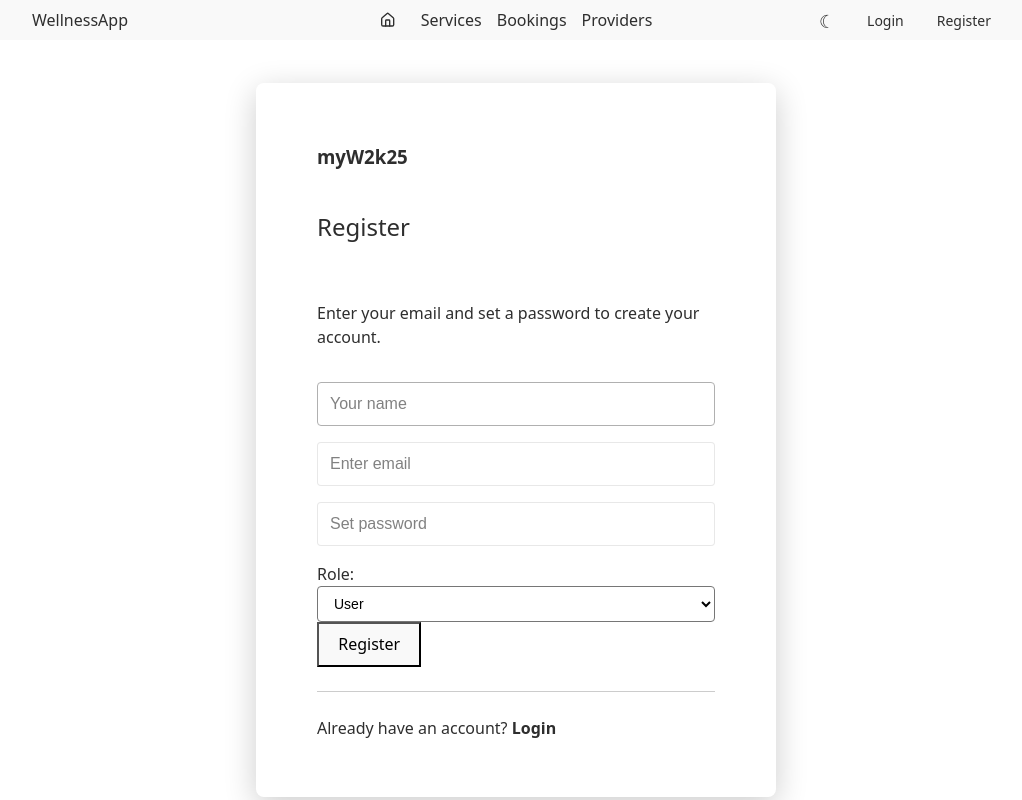
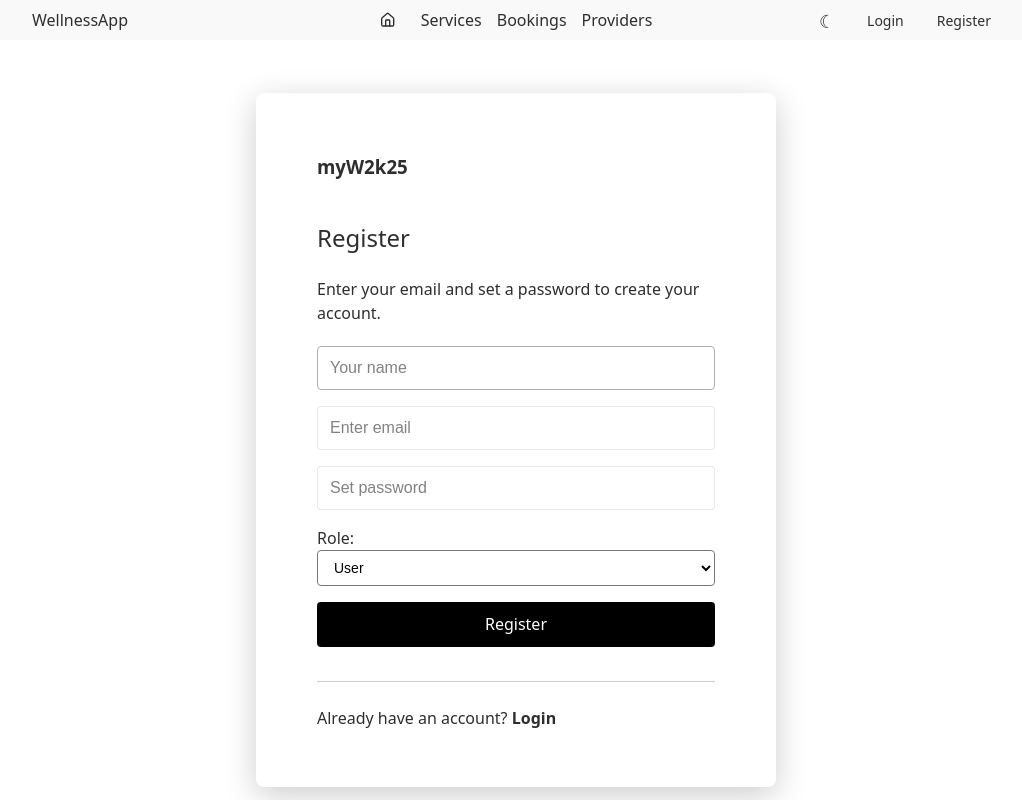
Before and after one commit to connorwotkowicz/WellApp, a Next.js app in the folder client/: page /register in a window 1280 px wide. Shown: the top 800 px of the page, without its empty margins (124-1146 px from the left). Built offline with nearby package versions, Linux system fonts and the light colour scheme.

Commit message:
routefix

```diff
--- a/client/src/app/(auth)/register/page.tsx
+++ b/client/src/app/(auth)/register/page.tsx
@@ -124,7 +124,7 @@ export default function Register() {
                 </select>
               </div>
             </div>
-            <button type="submit" className="reg-button">
+            <button type="submit" className="book-modal-button">
               Register
             </button>
           </form>
--- a/client/src/app/context/AuthContext.tsx
+++ b/client/src/app/context/AuthContext.tsx
@@ -65,6 +65,8 @@ export const AuthProvider = ({ children }: { children: React.ReactNode }) => {
     user_role: userData.user_role || 'user',
   });
 
+  setToken(token);
+
   localStorage.setItem('token', token);
   localStorage.setItem('userEmail', userData.email);
   localStorage.setItem('profilePic', userData.profilePic || '');
@@ -76,6 +78,9 @@ export const AuthProvider = ({ children }: { children: React.ReactNode }) => {
     profilePic: localStorage.getItem('profilePic'),
     userRole: localStorage.getItem('userRole'),
   });
+
+
+  setInitialized(true);
 };
 
   const logout = () => {
--- a/client/styles/scss/pages/_log_reg.scss
+++ b/client/styles/scss/pages/_log_reg.scss
@@ -82,11 +82,11 @@
 /* ===============================
    TEXT + MISC
 =============================== */
-.login-instr {
-  padding-bottom: 12px;
-  padding-top: 14px;
+// .login-instr {
+//   // padding-bottom: 12px;
+//   // padding-top: 14px;
 
-}
+// }
 
 .login-instr h4 {
   font-weight: 400;
```
Also changed, not shown: 1 other file (tests, documents, lock files or other folders). Lines whose indentation alone changed are shown as unchanged.
